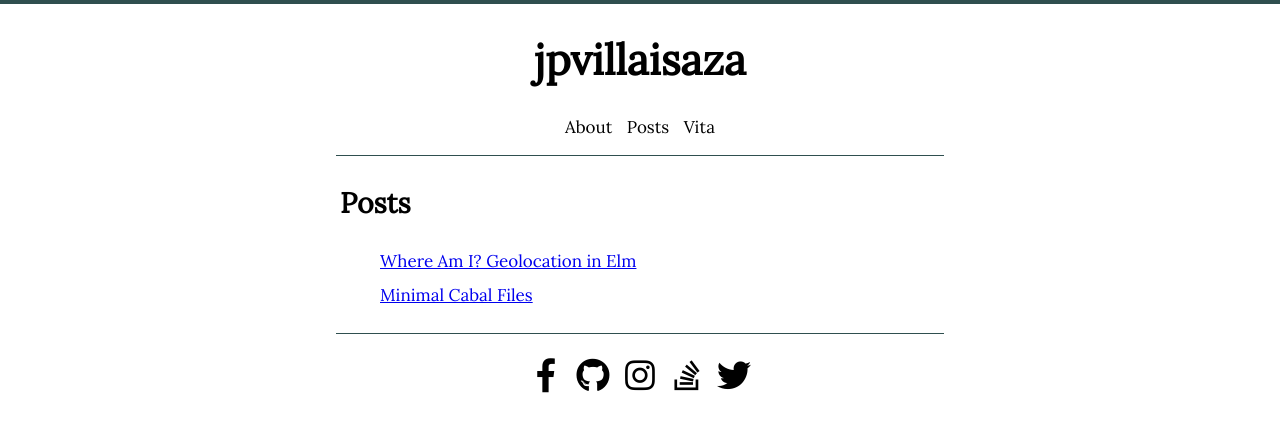
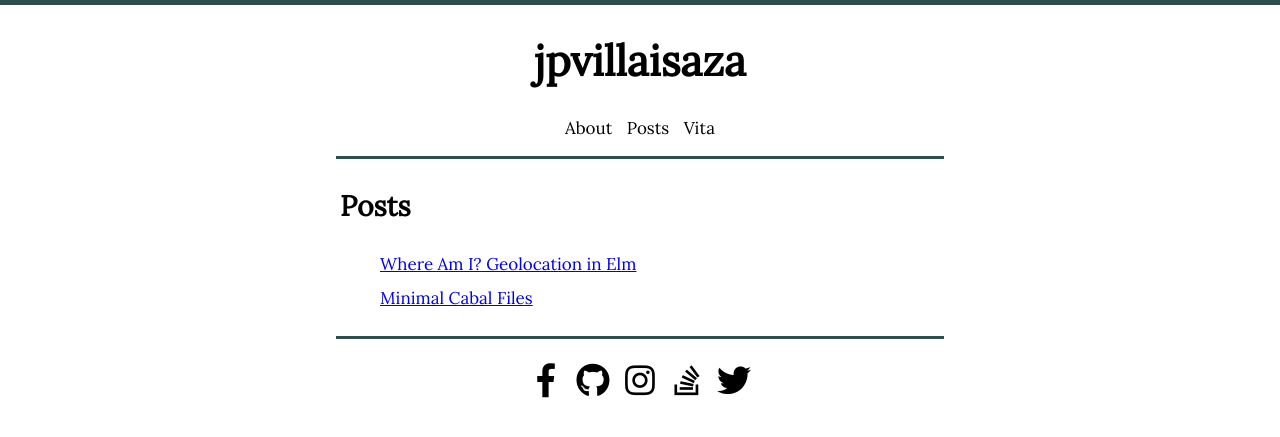
Before and after one commit to jpvillaisaza/jpvillaisaza.github.io, a Jekyll site: the page built from index.html, in a window 1280 px wide. Shown: the top 437 px of the page. Built offline with Jekyll 4.4.1, drawn with Linux system fonts in a browser that asks for light colours.

Commit message:
Sort margin, border, padding

```diff
--- a/_sass/main.scss
+++ b/_sass/main.scss
@@ -6,9 +6,9 @@
 }
 
 body {
+  margin: 0;
   font-family: Lora, serif;
   font-size: 1.063em;
-  margin: 0;
 }
 
 code {
@@ -30,8 +30,8 @@
 h4 { font-size: 1.111em; }
 
 header.site {
-  border-top: 4px solid darkslategray;
   margin-bottom: 4px;
+  border-top: thick solid darkslategray;
   text-align: center;
 
   a {
@@ -46,8 +46,8 @@
     list-style: none;
     padding: 0;
     li {
+      margin: 0 5px;
       display: inline-block;
-      margin: 0 5px;
       a {
         color: inherit;
         text-decoration: none;
@@ -57,20 +57,16 @@
 }
 
 main {
-  border-top: 1px solid darkslategray;
-  border-bottom: 1px solid darkslategray;
   margin: auto;
-  padding-top: 4px;
-  padding-bottom: 4px;
-  padding-left: 4px;
-  padding-right: 4px;
+  border-top: medium solid darkslategray;
+  border-bottom: medium solid darkslategray;
+  padding: 4px;
   max-width: 600px;
 }
 
 footer.site {
   margin-top: 4px;
-  padding-top: 20px;
-  margin-bottom: 24px;
+  padding: 20px 0;
   text-align: center;
 
   a {
```
